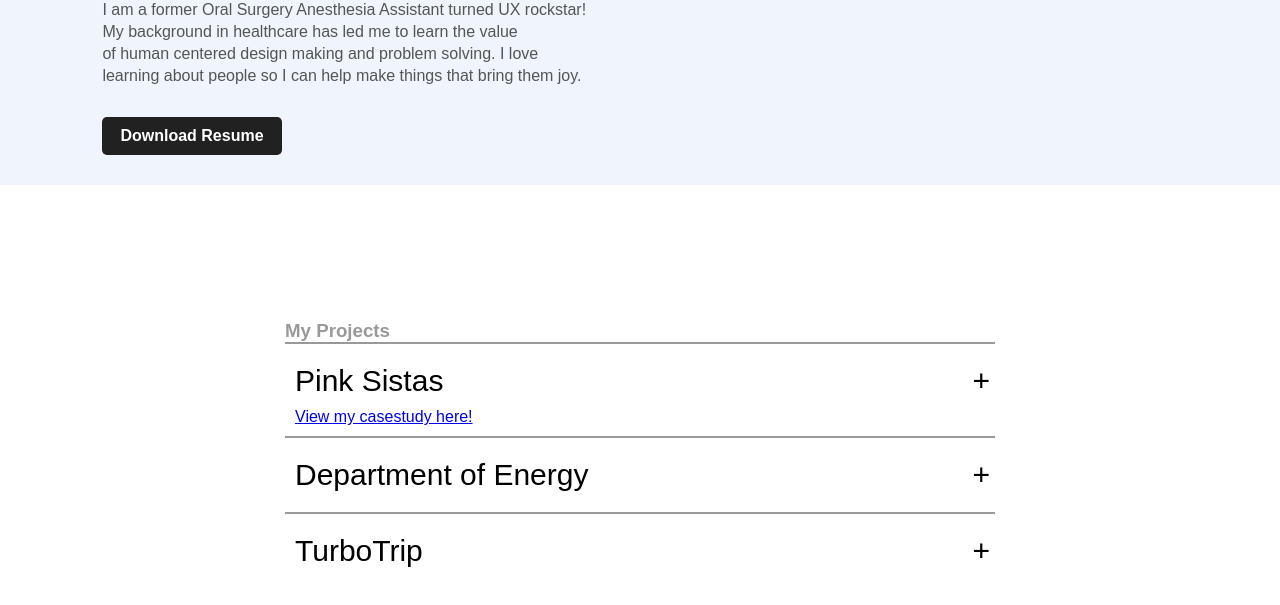
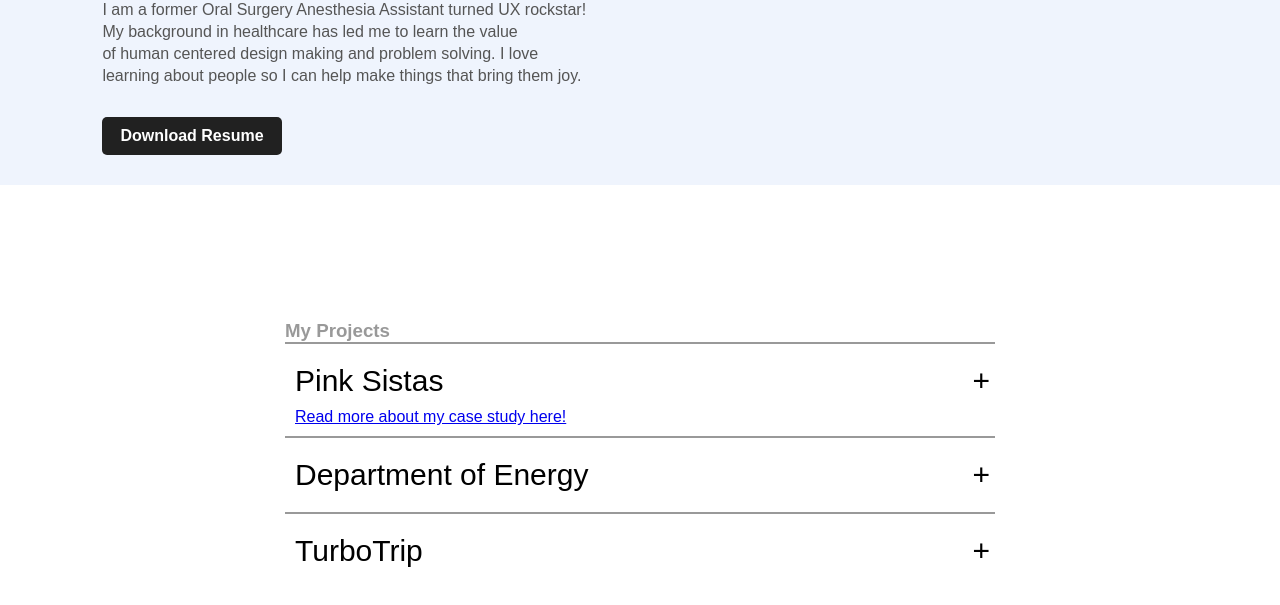
Before and after one commit to LexiMartinez/UX_UI_HW_19, a plain HTML site: page index.html in a window 1280 px wide. Shown: the part 421-1026 px from the top of the page. Drawn offline with Linux system fonts and the light colour scheme.

Commit message:
linking my homework

```diff
--- a/index.html
+++ b/index.html
@@ -36,7 +36,7 @@
                 <div class="container">
                     <div class="label">Pink Sistas</div>
                     <div class="content">A non-profit website redesign geared towards increasing usability.</div>
-                    <a href="https://leximartinez.github.io/UX_UI_HW_20/">View my casestudy here!</a>
+                    <a href="https://leximartinez.github.io/UX_UI_HW_20/">Read more about my case study here!</a>
                 </div>
                 <hr>
                 <div class="container">
```
